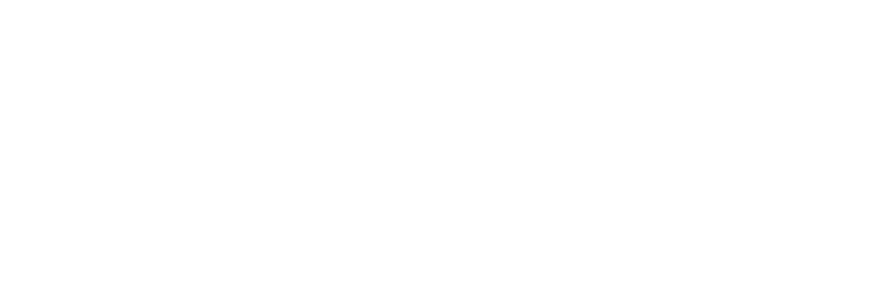
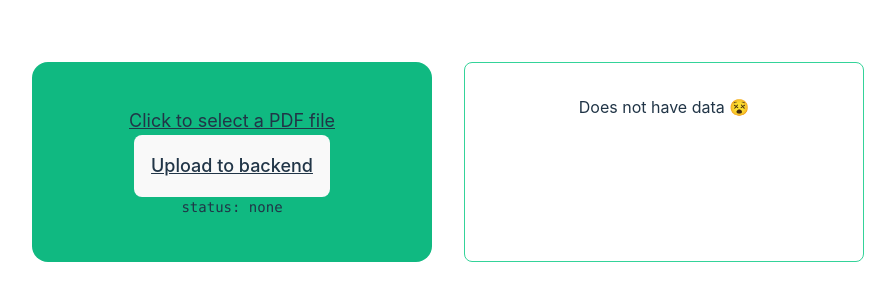
Before and after one commit to techskillsync/skillsync-suprema, a React (Vite) app in the folder skillsync-client/: page /interface in a window 1280 px wide. Before the commit this address had no page. Shown: the part 238-538 px from the top of the page, without its empty margins (192-1087 px from the left). Built offline with nearby package versions, Linux system fonts and the light colour scheme.

Commit message:
Added interface

```diff
--- a/skillsync-client/src/App.jsx
+++ b/skillsync-client/src/App.jsx
@@ -9,6 +9,7 @@ import LandingPage from "./components/LandingPage/LandingPage";
 import LogInPage from "./components/Authentication/LogInPage";
 import SignUpPage from "./components/Authentication/SignUpPage";
 import ConfirmEmailPage from "./components/Authentication/ConfirmEmailPage"
+import Interface from "./components/arman/Interface"
 
 
 function App() {
@@ -22,6 +23,7 @@ function App() {
           <Route path="/welcome" element={<AuthenticatedWelcomePage />} />
           <Route path="/home" element={<HomePage />} />
           <Route path="/confirm" element={<ConfirmEmailPage />} />
+          <Route path="/interface" element={ <Interface /> } />
         </Routes>
       </Router>
       {/* <ul>
--- /dev/null
+++ b/skillsync-client/src/components/arman/Interface.jsx
@@ -0,0 +1,38 @@
+import PdfResumeUpload from './pdfResumeUpload'
+import StoredData from './StoredData'
+
+/*
+User needs:
+ - Location
+ - Name
+ - Email
+ - School
+ - Grad Year
+ - Program + Specialization
+ - Industry
+ - Work Experience
+ - SkillSets
+ - LinkedIN
+ - GitHub
+ - PlumProfile
+ - Work Eligibility
+ - Date of birth
+ - Gender + Race
+ - Profile Pic
+
+*/
+
+function Interface() {
+    return (
+        <div className="flex justify-center items-center">
+            <div className="m-4">
+                <PdfResumeUpload />
+            </div>
+            <div className="m-4">
+                <StoredData />
+            </div>
+        </div>
+    )
+}
+
+export default Interface
--- /dev/null
+++ b/skillsync-client/src/components/arman/StoredData.jsx
@@ -0,0 +1,23 @@
+import { useSelector } from 'react-redux'
+
+function StoredData() {
+    const dataObj = useSelector(state => state.user)
+    console.log(dataObj)
+
+    const STRuserData = JSON.stringify(dataObj.data)
+
+    return (
+        <div className="w-[400px] h-[200px] border border-emerald-400 rounded-lg p-8 overflow-scroll">
+            {dataObj.loggedIn ? (
+                <>
+                    <p> Hello <span className="font-black">{dataObj.data.user.user_metadata.name}</span> </p>
+                    <p>{STRuserData}</p>
+                </>
+            ) : (
+                <p>Does not have data 😵</p>
+            )}
+        </div>
+    )
+}
+
+export default StoredData
--- a/skillsync-client/src/components/arman/pdfResumeUpload.jsx
+++ b/skillsync-client/src/components/arman/pdfResumeUpload.jsx
@@ -36,7 +36,7 @@ function PdfResumeUpload() {
     };
 
     return (
-        <div className="mx-auto w-[400px] h-[200px] bg-emerald-500 rounded-2xl p-4 flex flex-col justify-center items-center text-lg">
+        <div className="w-[400px] h-[200px] bg-emerald-500 rounded-2xl flex flex-col justify-center items-center text-lg">
             <input type="file" accept=".pdf" onChange={handleFileChange} id="fileInput" className="hidden" />
             <p onClick={openFileSubmission} className="underline cursor-pointer"> {selectedFile ? selectedFile.name : 'Click to select a PDF file'} </p>
             {<button onClick={handleSubmit} className="underline p-4" > Upload to backend </button>}
```
